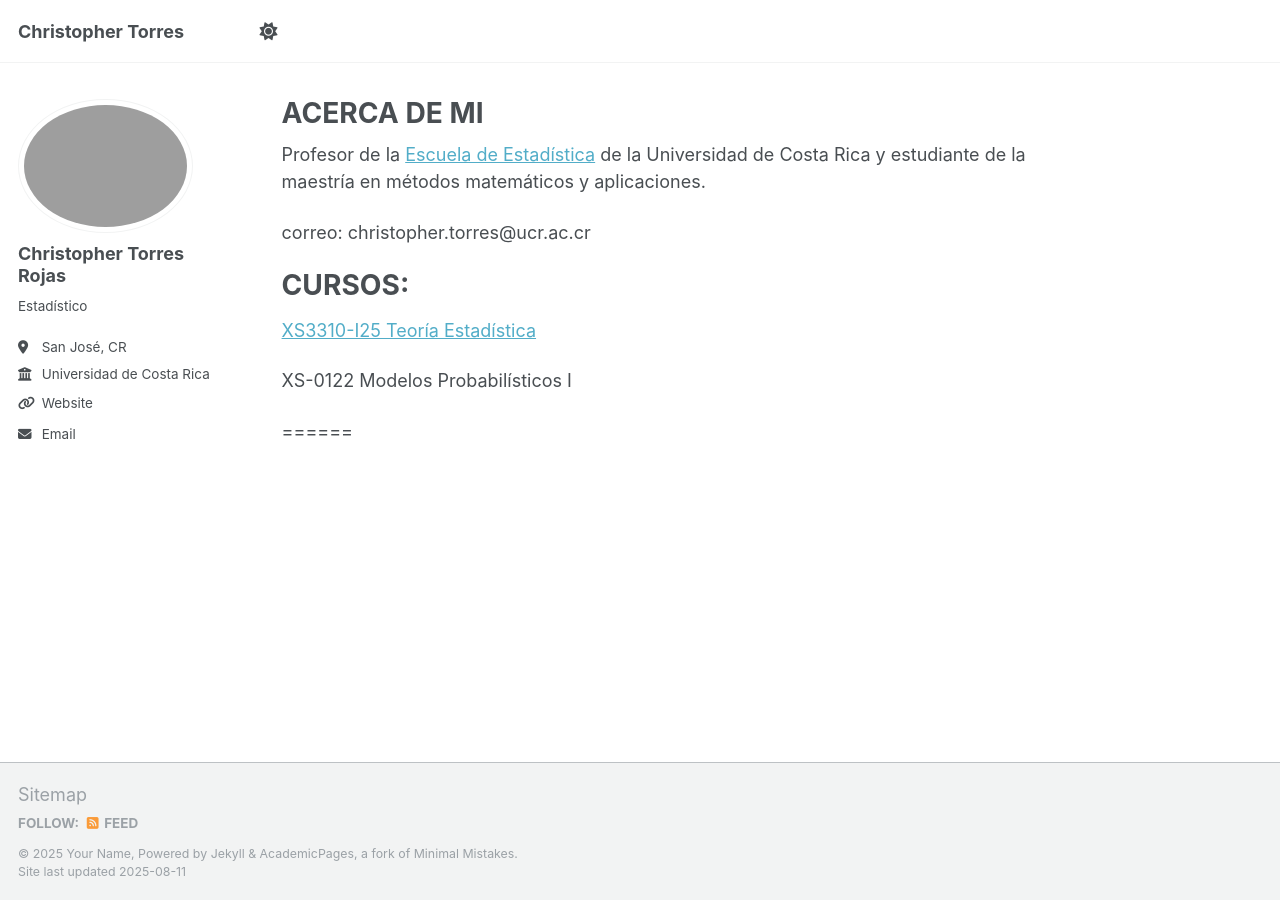
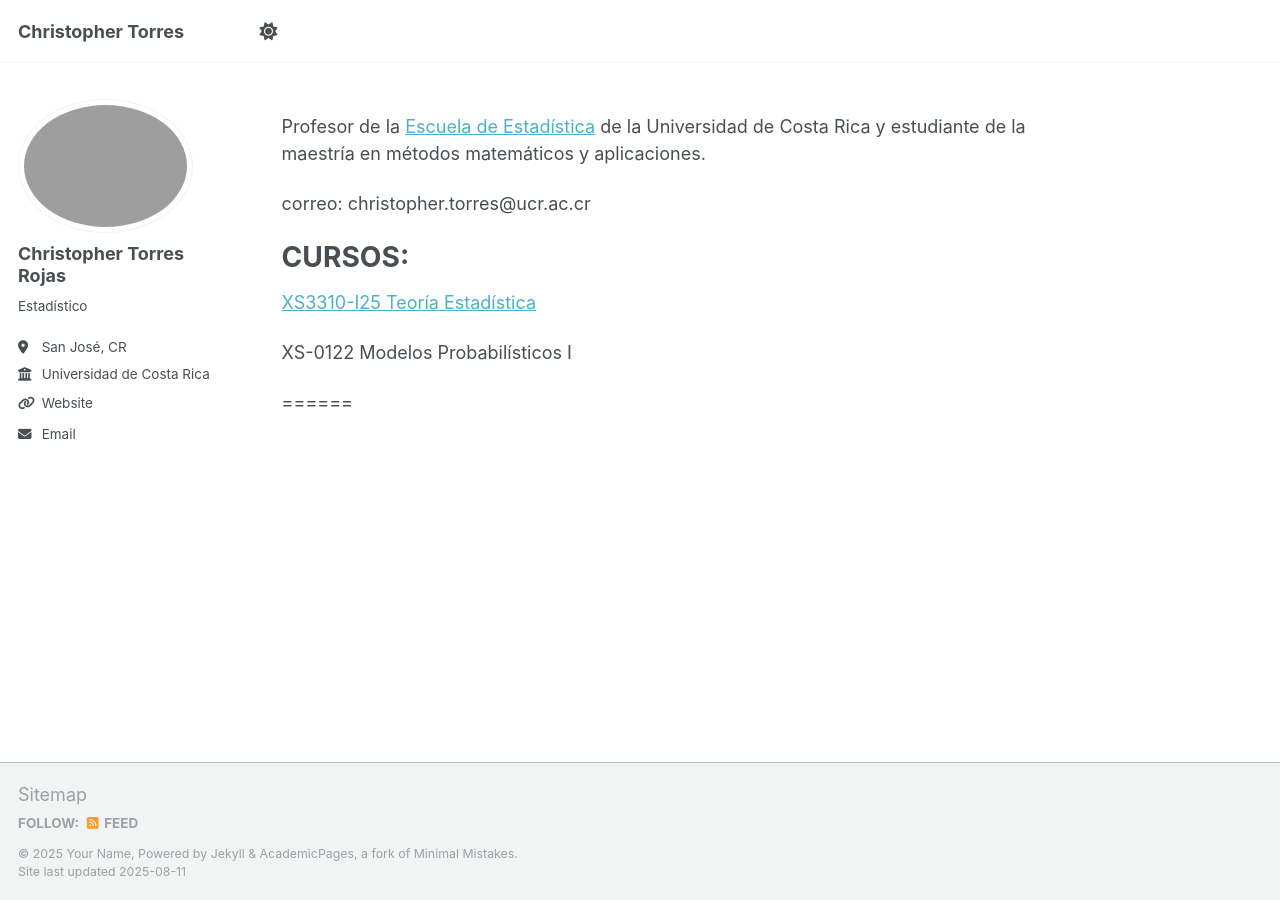
Before and after one commit to Christopher-TR/Christopher-TR.github.io, a Jekyll site: the page built from _pages/about.md, in a window 1280 px wide. Built offline with Jekyll 4.4.1, drawn with Linux system fonts in a browser that asks for light colours; a script that is not in the unit is left out.

Commit message:
Update about.md

```diff
--- a/_pages/about.md
+++ b/_pages/about.md
@@ -1,6 +1,6 @@
 ---
 permalink: /
-title: "ACERCA DE MI"
+title: ""
 author_profile: true
 redirect_from:
   - /about/
```
